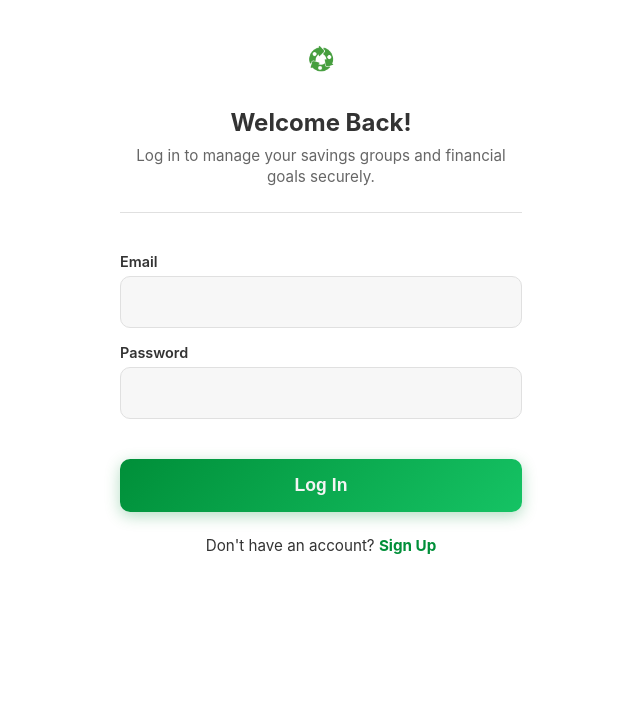
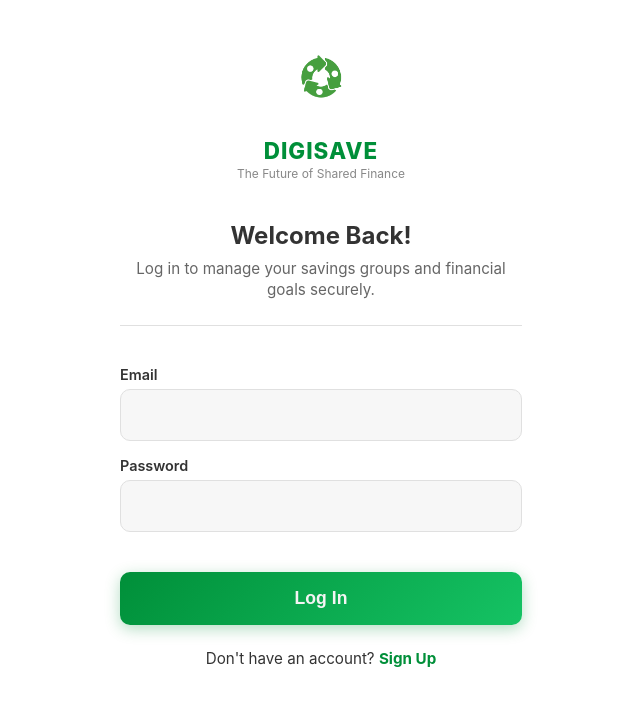
Before and after one commit to Blessbae01/digisave-esusu-app, a React (Vite) app in the folder frontend/: page /login in a window 1280 px wide. Shown: the top 706 px of the page, without its empty margins (319-959 px from the left). Built offline with nearby package versions, Linux system fonts and the light colour scheme.

Commit message:
adjusted tagline

```diff
--- a/frontend/src/pages/Auth.module.css
+++ b/frontend/src/pages/Auth.module.css
@@ -26,22 +26,43 @@
     border-bottom: 1px solid var(--border-light);
 }
 
-.logoPlaceholder {
-    /* Styles for the Logo Container */
-    margin-bottom: 0.5rem;
-    /* Optional: If you want to enforce a specific height/width for the container */
-    height: 60px; /* Example height */
+/* New Block to house logo, name, and tagline together */
+.logoBlock {
     display: flex;
-    justify-content: center;
+    flex-direction: column;
     align-items: center;
+    margin-bottom: 1rem; /* Space before Welcome Back message */
+}
+
+.logoContainer {
+    /* Container for the logo image */
+    width: 100px; /* **Adjust for desired large size** (e.g., 80px to 120px) */
+    height: 100px; /* Maintain aspect ratio for square logos */
+    margin-bottom: 5px;
 }
 
 .logoImage {
-    /* Styles for the actual Image */
-    max-width: 150px; /* Adjust this to control logo width */
-    max-height: 100%;
-    height: auto;
+    /* Styles for the actual Image - set to fill its container */
+    width: 100%;
+    height: 100%;
     object-fit: contain;
+}
+
+.logoName {
+    /* Centered Name: DIGISAVE */
+    font-size: 1.4rem;
+    font-weight: 800;
+    color: var(--primary-color);
+    letter-spacing: 1px;
+    margin-bottom: 2px;
+}
+
+.logoTagline {
+    /* Tiny Tagline */
+    font-size: 0.75rem; /* **Tiny font size** */
+    font-weight: 400;
+    color: #888;
+    margin-bottom: 1.5rem; /* Space below the tagline */
 }
 
 .introMessage {
@@ -58,13 +79,12 @@
     line-height: 1.4;
     margin-bottom: 0;
 }
-/* Removed old .header and .subHeader styles as they were refactored */
 
 /* --- FORM LAYOUT --- */
 .form {
     display: flex;
     flex-direction: column;
-    gap: 1rem; /* Reduced gap for sleeker look */
+    gap: 1rem;
 }
 
 .inputGroup {
@@ -81,12 +101,12 @@
 
 .formInput {
     width: 100%;
-    padding: 1rem; /* Slightly larger padding for modern inputs */
+    padding: 1rem;
     font-size: 1rem;
     color: var(--text-dark);
     background-color: #f7f7f7;
     border: 1px solid var(--border-light);
-    border-radius: 10px; /* More rounded corners */
+    border-radius: 10px;
     transition: border-color 0.2s ease, box-shadow 0.2s ease;
     box-sizing: border-box;
 }
@@ -97,9 +117,9 @@
 
 .formInput:focus {
     outline: none;
-    border-color: var(--primary-color); /* Use primary color on focus */
-    box-shadow: 0 0 0 3px rgba(0, 143, 57, 0.15); /* Sleeker, lighter shadow */
-    background-color: var(--text-light); /* White background on focus */
+    border-color: var(--primary-color);
+    box-shadow: 0 0 0 3px rgba(0, 143, 57, 0.15);
+    background-color: var(--text-light);
 }
 
 /* --- BVN STATUS MESSAGES --- */
@@ -108,35 +128,34 @@
     font-size: 0.85rem;
 }
 .bvnVerified {
-    color: #15c364; /* Vibrant Green */
+    color: #15c364;
     font-weight: 600;
 }
 .bvnChecking {
-    color: #f9a825; /* Warning Yellow */
+    color: #f9a825;
 }
 .bvnError {
-    color: #e74c3c; /* Alert Red */
+    color: #e74c3c;
     font-weight: 500;
 }
 
 /* --- BUTTON STYLING --- */
 .submitBtn {
-    /* Apply the gradient */
     background: var(--primary-gradient);
     color: var(--text-light);
     font-size: 1.1rem;
     font-weight: 600;
     border: none;
-    border-radius: 10px; /* Matching input rounding */
+    border-radius: 10px;
     padding: 1rem;
     cursor: pointer;
-    margin-top: 1.5rem; /* Increased top margin for separation */
-    box-shadow: 0 4px 15px rgba(0, 143, 57, 0.3); /* Button Shadow */
+    margin-top: 1.5rem;
+    box-shadow: 0 4px 15px rgba(0, 143, 57, 0.3);
     transition: all 0.2s ease;
 }
 
 .submitBtn:hover:not(:disabled) {
-    background: var(--primary-green-dark); /* Fallback/hover color */
+    background: var(--primary-green-dark);
     box-shadow: 0 6px 20px rgba(0, 143, 57, 0.4);
     transform: translateY(-1px);
 }
--- a/frontend/src/pages/Login.jsx
+++ b/frontend/src/pages/Login.jsx
@@ -30,7 +30,7 @@ function Login() {
 
             localStorage.setItem('user', JSON.stringify(response.data));
             alert('Login successful!');
-            navigate('/'); // Redirect to the home page
+            navigate('/');// Redirect to the home page
 
         } catch (error) {
             console.error('Error during login:', error.response ? error.response.data : error.message);
@@ -43,13 +43,20 @@ function Login() {
     return (
         <div className={styles.pageContainer}>
             <header className={styles.brandingHeader}>
-                {/* LOGO Implementation: Using the image from the public folder */}
-                <div className={styles.logoPlaceholder}>
-                    <img
-                        src="/images/digisave_logo.png"
-                        alt="DigiSave Logo"
-                        className={styles.logoImage}
-                    />
+                {/* Updated Branding Block */}
+                <div className={styles.logoBlock}>
+                    {/* 1. Large Logo */}
+                    <div className={styles.logoContainer}>
+                        <img
+                            src="/images/digisave_logo.png"
+                            alt="DigiSave Logo"
+                            className={styles.logoImage}
+                        />
+                    </div>
+                    {/* 2. Centered Name */}
+                    <span className={styles.logoName}>DIGISAVE</span>
+                    {/* 3. Tiny Tagline */}
+                    <span className={styles.logoTagline}>The Future of Shared Finance</span>
                 </div>
 
                 <h3 className={styles.introMessage}>Welcome Back!</h3>
--- a/frontend/src/pages/Signup.jsx
+++ b/frontend/src/pages/Signup.jsx
@@ -95,13 +95,20 @@ function Signup() {
     return (
         <div className={styles.pageContainer}>
             <header className={styles.brandingHeader}>
-                {/* LOGO Implementation: Using the image from the public folder */}
-                <div className={styles.logoPlaceholder}>
-                    <img
-                        src="/images/digisave_logo.png"
-                        alt="DigiSave Logo"
-                        className={styles.logoImage}
-                    />
+                 {/* Updated Branding Block */}
+                <div className={styles.logoBlock}>
+                    {/* 1. Large Logo */}
+                    <div className={styles.logoContainer}>
+                        <img
+                            src="/images/digisave_logo.png"
+                            alt="DigiSave Logo"
+                            className={styles.logoImage}
+                        />
+                    </div>
+                    {/* 2. Centered Name */}
+                    <span className={styles.logoName}>DIGISAVE</span>
+                    {/* 3. Tiny Tagline */}
+                    <span className={styles.logoTagline}>The Future of Shared Finance</span>
                 </div>
 
                 <h3 className={styles.introMessage}>Create Your Account</h3>
```
